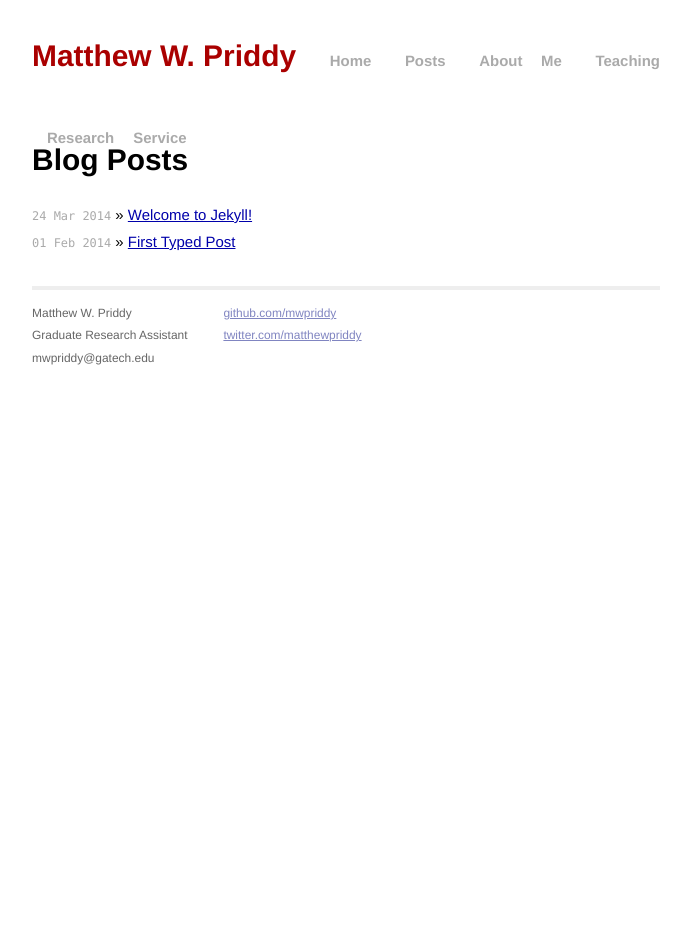
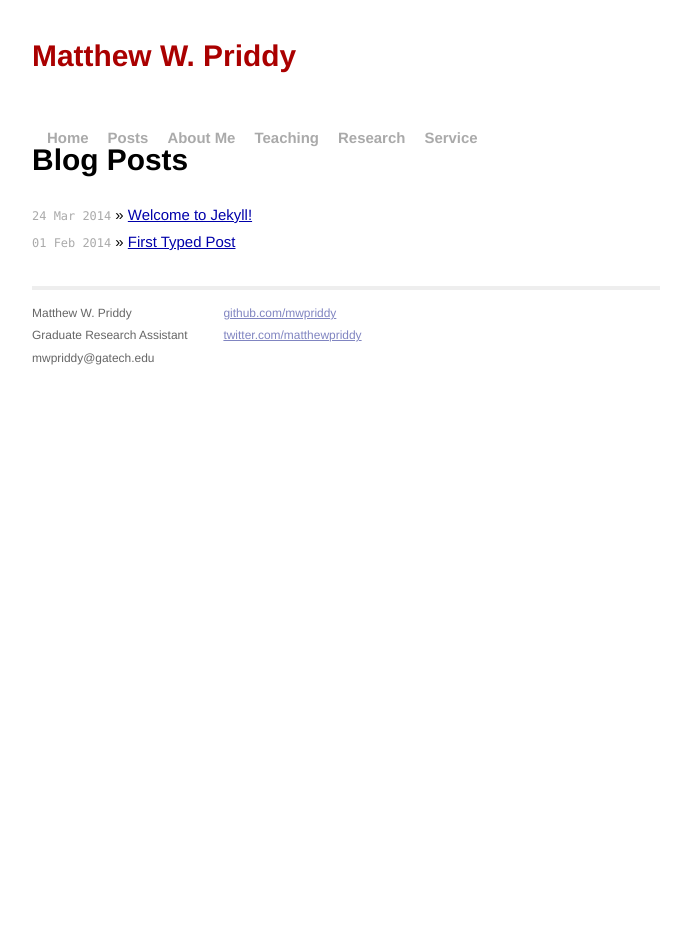
Before and after one commit to mwpriddy/mwpriddy.github.io, a Jekyll site: the page built from index.html, in a window 1280 px wide. Shown: the whole page, without its empty margins (294-985 px from the left). Built offline with Jekyll 4.4.1, drawn with Linux system fonts in a browser that asks for light colours; Markdown is read by kramdown in place of the engine named in the settings.

Commit message:
Update default.html

```diff
--- a/_layouts/default.html
+++ b/_layouts/default.html
@@ -17,7 +17,7 @@
 
         <div class="site">
           <div class="header">
-            <h1 class="title"><a href="/">{{ site.name }}</h1></b>
+            <h1 class="title"><a href="/">{{ site.name }}</h1><br />
             <a class="extra" href="/">Home</a>
             <a class="extra" href="/">Posts</a>
             <a class="extra" href="/">About Me</a>
```
